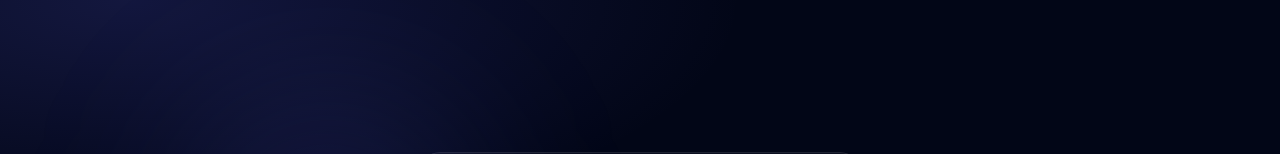
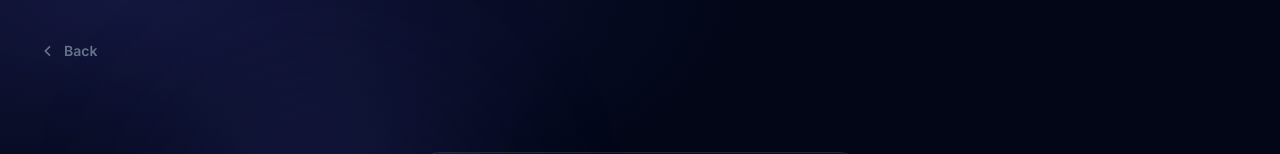
Before and after one commit to patchaze/https-career-academy.online-, a React (Vite) app: page / in a window 1280 px wide. Both pictures are taken after typing "Sample" into the empty fields and a click on the button "Generate Path". Shown: the top 154 px of the page. Built offline with nearby package versions, Linux system fonts and the light colour scheme.

Commit message:
feat: add back button to auth view

```diff
--- a/src/App.jsx
+++ b/src/App.jsx
@@ -246,6 +246,10 @@ export default function App() {
   /* ── AUTH ── */
   if (view === 'auth') return (
     <div className="auth-page fade-up">
+      <div className="auth-back" onClick={() => setView('home')}>
+        <svg width="16" height="16" fill="none" viewBox="0 0 24 24" stroke="currentColor" strokeWidth={2.5}><path d="M15 19l-7-7 7-7"/></svg>
+        Back
+      </div>
       <div className="glow-orb" style={{width:400,height:400,top:'5%',left:'10%',background:'radial-gradient(circle,rgba(99,102,241,.25),transparent 70%)'}}/>
       <div className="card auth-card">
         <h2 className="grad">{isRegister ? 'Create Account' : 'Welcome Back'}</h2>
--- a/src/index.css
+++ b/src/index.css
@@ -376,6 +376,13 @@ input, textarea { font-family: inherit; }
   padding: 2rem;
   position: relative;
 }
+.auth-back {
+  position: absolute; top: 2.5rem; left: 2.5rem; z-index: 10;
+  display: flex; align-items: center; gap: .5rem;
+  font-size: .875rem; font-weight: 600; color: var(--muted);
+  cursor: pointer; transition: color .2s;
+}
+.auth-back:hover { color: #a5b4fc; }
 .auth-card { width: 100%; max-width: 440px; }
 .auth-card h2 { font-size: 2.25rem; margin-bottom: .5rem; }
 .auth-card .sub { color: var(--muted); font-size: .95rem; margin-bottom: 2.5rem; }
```
